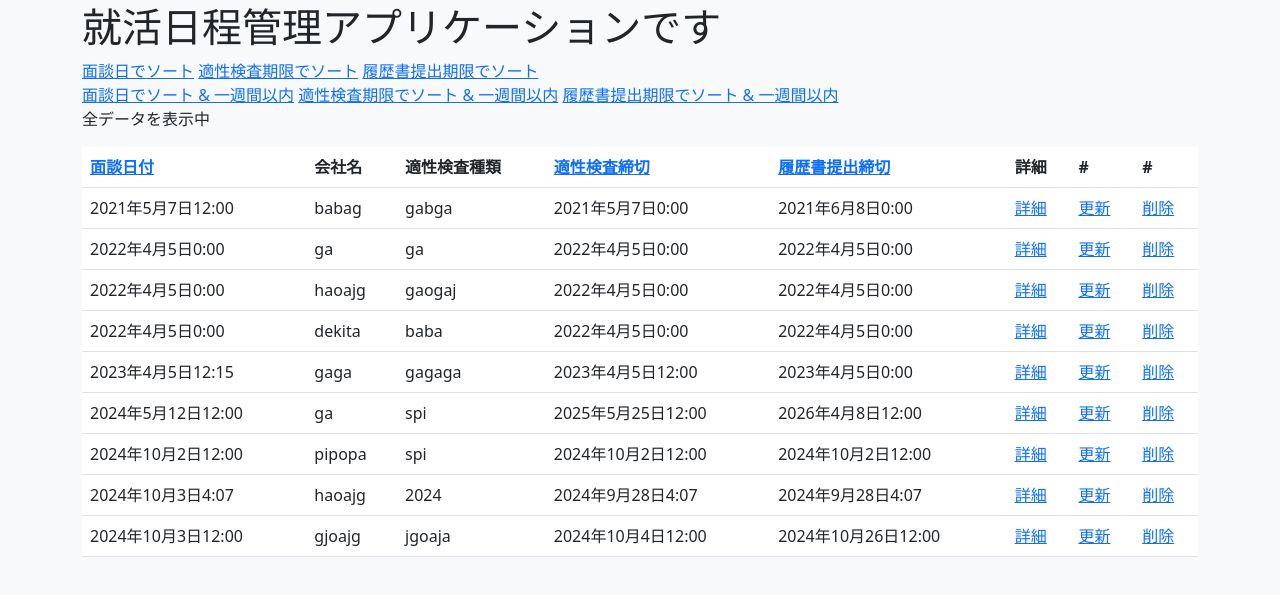
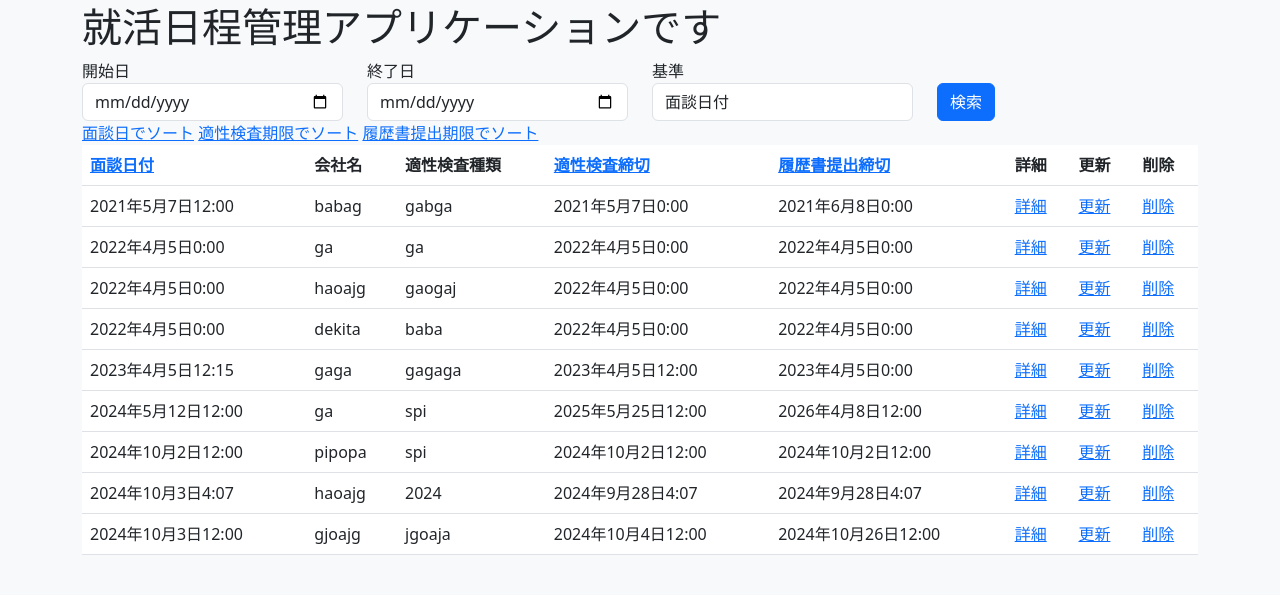
Before and after one commit to Katsuharuby/portofolio_sample, a Django app: page / in a window 1280 px wide. Shown: the part 53-648 px from the top of the page. Run offline with Django 4.2, Linux system fonts and the light colour scheme; a user stored in the database is signed in; data comes from the database, SQL or seed files in the repository.

Commit message:
範囲検索を追加

```diff
--- a/manage_app/forms.py
+++ b/manage_app/forms.py
@@ -27,3 +27,26 @@ class SignUpForm(UserCreationForm):
         if commit:
             user.save()
         return user
+
+class DateRangeForm(forms.Form):
+    FILTER_CHOICES = [
+        ('date_of_interview', '面談日付'),
+        ('date_of_spi', '適性検査締切'),
+        ('resume_of_spi', '履歴書提出締切'),
+    ]
+
+    start_date = forms.DateField(
+        widget=forms.DateInput(attrs={'type': 'date'}),
+        required=False,
+        label='開始日'
+    )
+    end_date = forms.DateField(
+        widget=forms.DateInput(attrs={'type': 'date'}),
+        required=False,
+        label='終了日'
+    )
+    filter_by = forms.ChoiceField(
+        choices=FILTER_CHOICES,
+        required=True,
+        label='絞り込み基準'
+    )
--- a/manage_app/templates/manage_app/day_list.html
+++ b/manage_app/templates/manage_app/day_list.html
@@ -1,6 +1,30 @@
 {% extends 'manage_app/base.html' %}
 {% block content %}
 <h1>就活日程管理アプリケーションです</h1>
+
+<form method="get">
+    <div class="row">
+        <div class="col-md-3">
+            <label for="start_date">開始日</label>
+            <input type="date" name="start_date" class="form-control" value="{{ request.GET.start_date }}">
+        </div>
+        <div class="col-md-3">
+            <label for="end_date">終了日</label>
+            <input type="date" name="end_date" class="form-control" value="{{ request.GET.end_date }}">
+        </div>
+        <div class="col-md-3">
+            <label for="filter_by">基準</label>
+            <select name="filter_by" class="form-control">
+                <option value="date_of_interview" {% if request.GET.filter_by == "date_of_interview" %}selected{% endif %}>面談日付</option>
+                <option value="date_of_spi" {% if request.GET.filter_by == "date_of_spi" %}selected{% endif %}>適性検査締切</option>
+                <option value="resume_of_spi" {% if request.GET.filter_by == "resume_of_spi" %}selected{% endif %}>履歴書提出締切</option>
+            </select>
+        </div>
+        <div class="col-md-3 align-self-end">
+            <button type="submit" class="btn btn-primary">検索</button>
+        </div>
+    </div>
+</form>
 
 <div>
     <a href="?sort_by=date_of_interview">面談日でソート</a>
@@ -8,17 +32,6 @@
     <a href="?sort_by=resume_of_spi">履歴書提出期限でソート</a>
 </div>
 
-<div>
-    <a href="?sort_by=date_of_interview&filter_recent=true">面談日でソート & 一週間以内</a>
-    <a href="?sort_by=date_of_spi&filter_recent=true">適性検査期限でソート & 一週間以内</a>
-    <a href="?sort_by=resume_of_spi&filter_recent=true">履歴書提出期限でソート & 一週間以内</a>
-</div>
-
-{% if request.GET.filter_recent == 'true' %}
-    <p>直近一週間のデータを表示中</p>
-{% else %}
-    <p>全データを表示中</p>
-{% endif %}
 
 
 <table class="table">
@@ -30,8 +43,8 @@
         <th><a href="?sort_by=date_of_spi">適性検査締切</a></th>
         <th><a href="?sort_by=resume_of_spi">履歴書提出締切</a></th>
         <th>詳細</th>
-        <th>#</th>
-        <th>#</th>
+        <th>更新</th>
+        <th>削除</th>
     </tr>
 </thead>
 <tbody>
--- a/manage_app/views.py
+++ b/manage_app/views.py
@@ -9,33 +9,32 @@ from .forms import DayCreateForm, SignUpForm
 from django.contrib.auth import login
 from django.utils import timezone
 from datetime import timedelta
-
-
-from django.utils import timezone
-from datetime import timedelta
+from .forms import DateRangeForm
 
 class IndexView(LoginRequiredMixin, generic.ListView):
     model = Day
     context_object_name = 'day_list'
-    paginate_by = 10
+    paginate_by = 100
 
     def get_queryset(self):
         sort_by = self.request.GET.get('sort_by', 'date_of_interview')
-        filter_recent = self.request.GET.get('filter_recent', None)
+        start_date = self.request.GET.get('start_date', None)
+        end_date = self.request.GET.get('end_date', None)
+        filter_by = self.request.GET.get('filter_by', 'date_of_interview')  # 基準フィールドを取得
+
         queryset = Day.objects.filter(author=self.request.user)
 
-        today = timezone.now()
-        one_week_from_now = today + timedelta(days=7)
+        # 日付範囲でのフィルタリング
+        if start_date and end_date:
+            filter_field = f'{filter_by}__range'
+            queryset = queryset.filter(**{filter_field: [start_date, end_date]})
 
-        if filter_recent == 'true':
-            # フィルタリングオプションに基づいて期間を絞り込む
-            if sort_by == 'date_of_interview':
-                queryset = queryset.filter(date_of_interview__range=[today, one_week_from_now])
-            elif sort_by == 'date_of_spi':
-                queryset = queryset.filter(date_of_spi__range=[today, one_week_from_now])
-            elif sort_by == 'resume_of_spi':
-                queryset = queryset.filter(resume_of_spi__range=[today, one_week_from_now])
         return queryset.order_by(sort_by)
+
+    def get_context_data(self, **kwargs):
+        context = super().get_context_data(**kwargs)
+        context['date_range_form'] = DateRangeForm(self.request.GET or None)
+        return context
 
 
 class AddView(LoginRequiredMixin, generic.CreateView):
```
